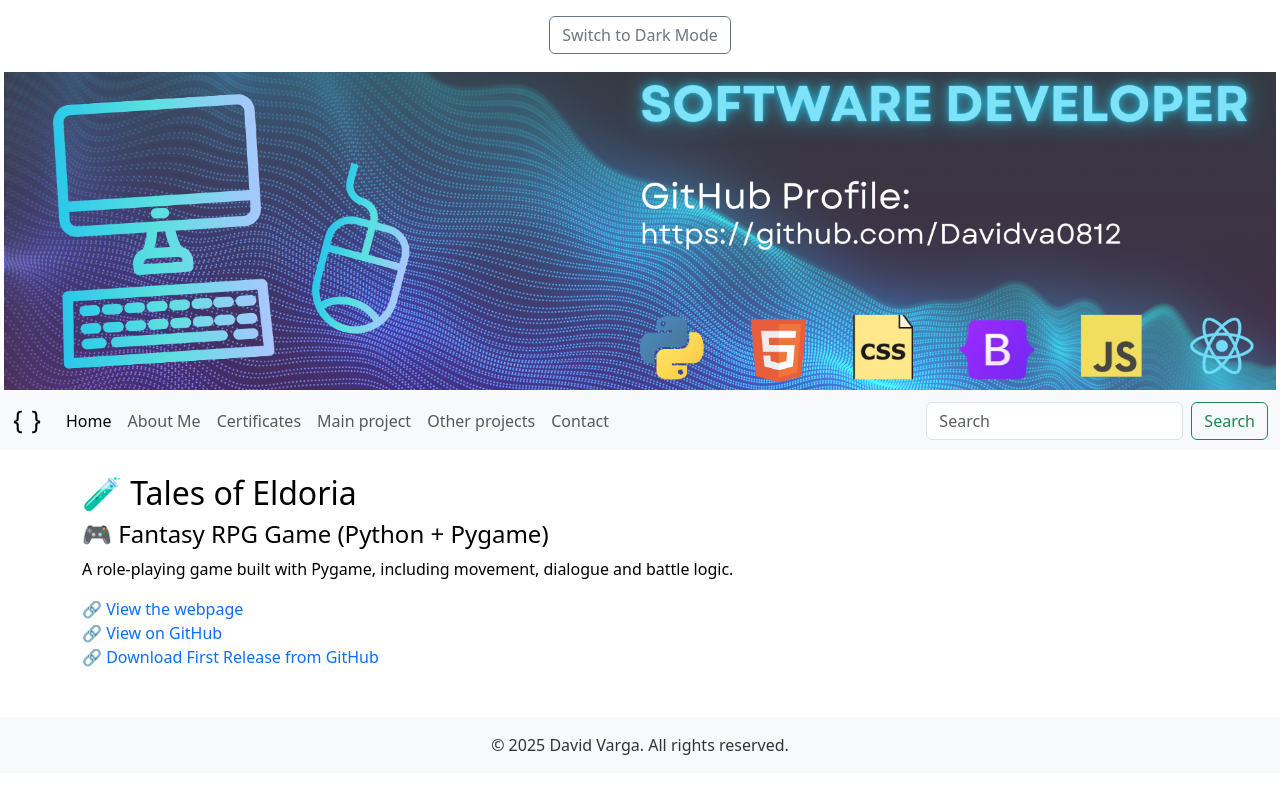
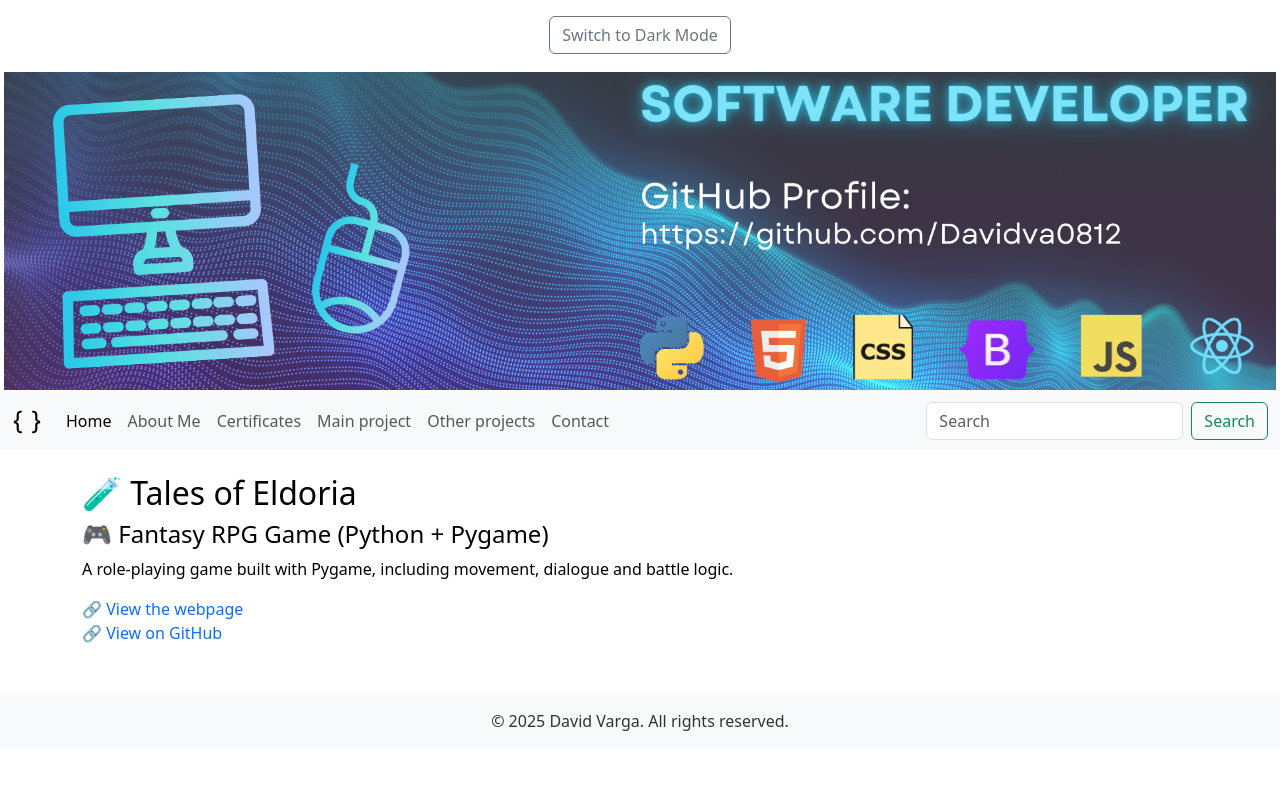
Before and after one commit to Davidva0812/Personal-portfolio, a React (Create React App) app: page /Personal-portfolio/eldoria in a window 1280 px wide. Shown: the top 794 px of the page. Built offline with nearby package versions, Linux system fonts and the light colour scheme.

Commit message:
Update commit.

```diff
--- a/src/pages/Eldoria.jsx
+++ b/src/pages/Eldoria.jsx
@@ -15,10 +15,6 @@ export default function Eldoria() {
         <a href="https://github.com/Davidva0812/Tales-Of-Eldoria" target="_blank" rel="noreferrer">
           🔗 View on GitHub
         </a>
-        <br />
-        <a href="https://github.com/Davidva0812/Tales-Of-Eldoria/releases/tag/v2.1" target="_blank" rel="noreferrer">
-          🔗 Download First Release from GitHub
-        </a>
       </div>
     </div>
     )
```
